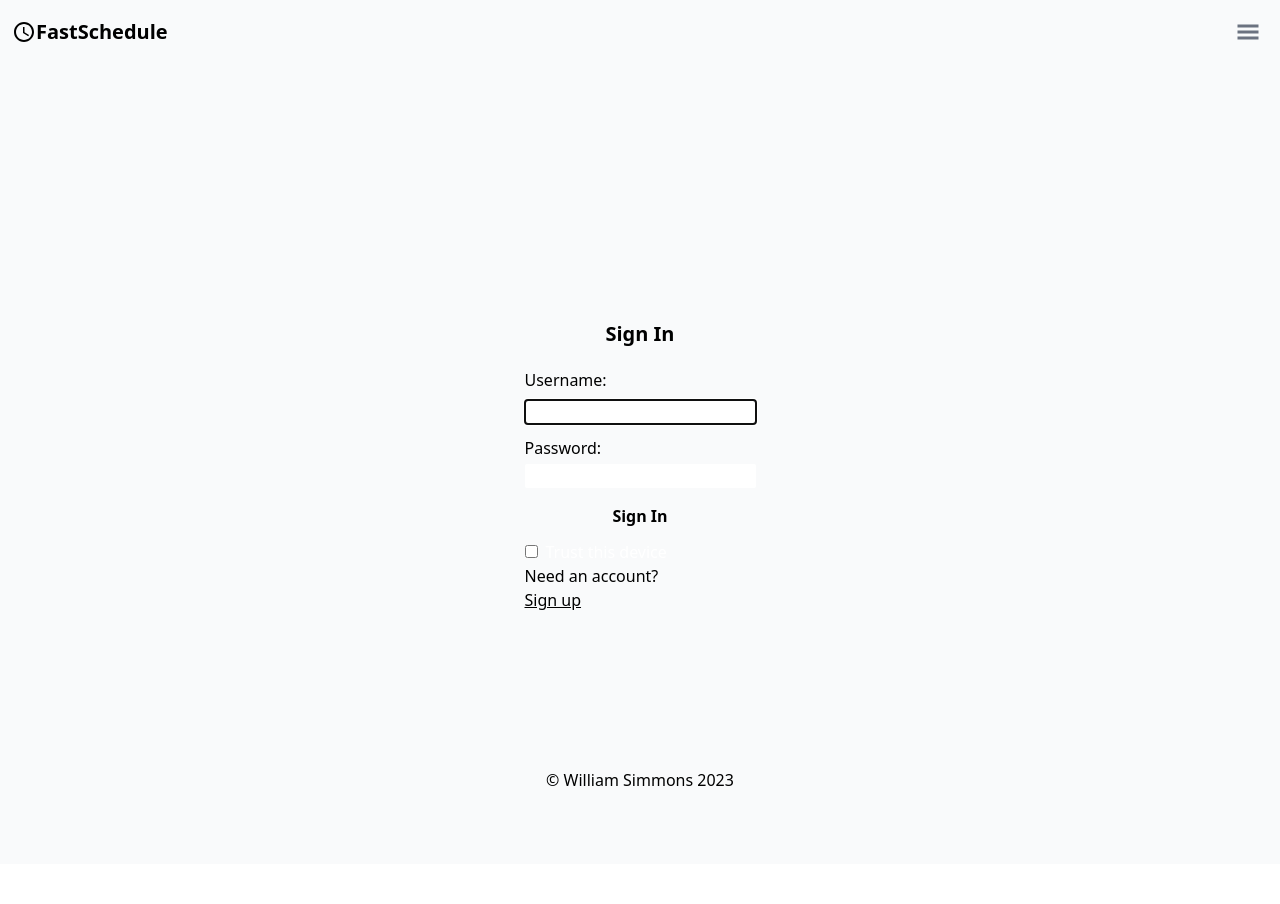
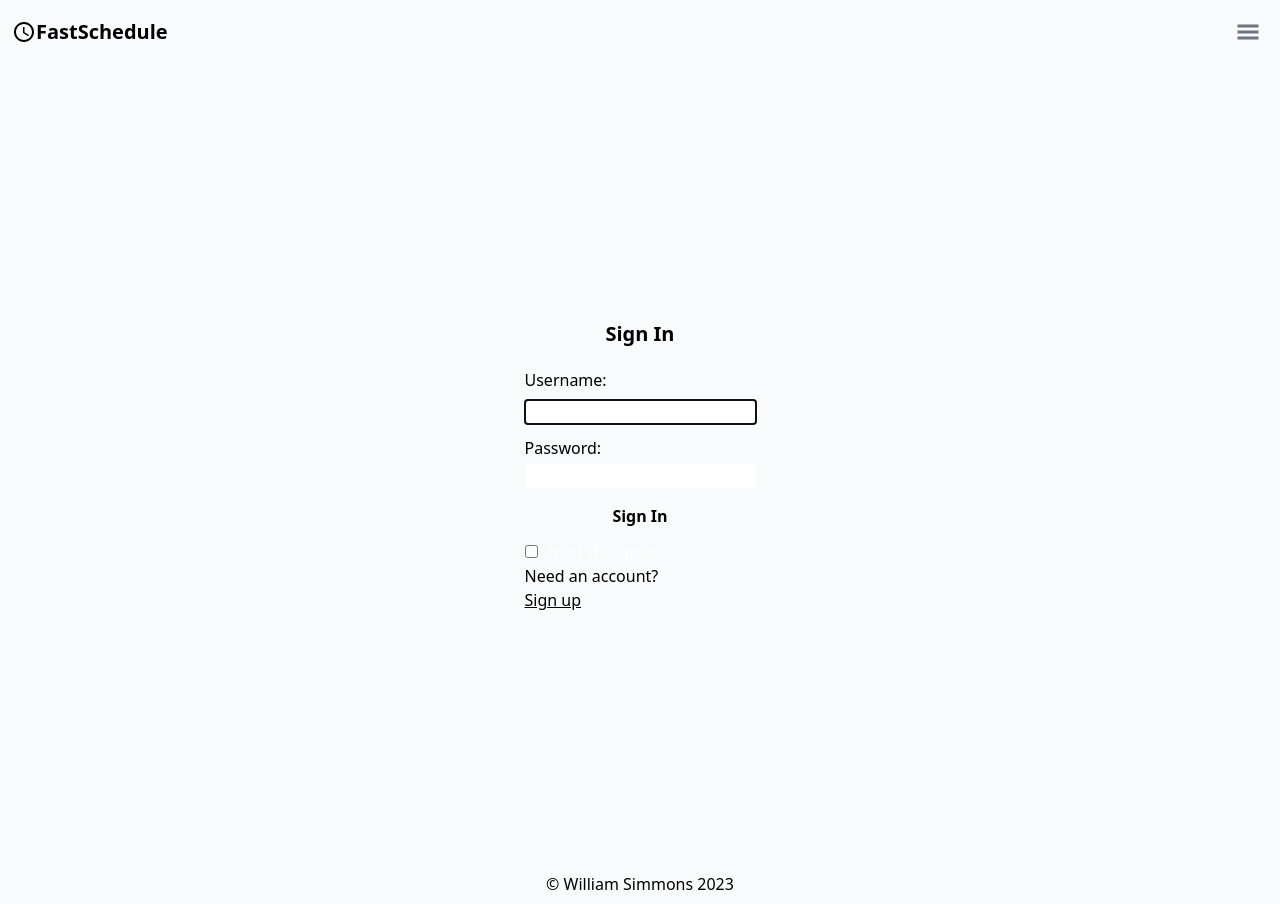
Before and after one commit to Deadrick99/SchedularFront, a React (Vite) app in the folder Schedular/: page /login in a window 1280 px wide. Before the commit the page ends 864 px from the top, so only its background shows below. Built offline with nearby package versions, Linux system fonts and the light colour scheme.

Commit message:
changed footer

```diff
--- a/Schedular/src/components/Availability.jsx
+++ b/Schedular/src/components/Availability.jsx
@@ -791,10 +791,7 @@ function Availability() {
                <button className={availSet ? "hidden" :'rounded-sm bg-white text-gray-800 text-center'} type = "submit">Submit</button>
 
             </form>
-            <span className='h-10 w-full screen fixed bottom-0 bg-gray-50 border-gray-200 dark:bg-gray-800 dark:border-gray-700
-            flex flex-wrap items-center mx-auto'>
-        <p className='self-center mx-auto text-md dark:text-white'>© William Simmons 2023</p>
-         </span>
+
     </section>
     </div>
   )
--- a/Schedular/src/components/Footer.jsx
+++ b/Schedular/src/components/Footer.jsx
@@ -2,7 +2,7 @@ import React from 'react'
 import "../output.css"
 function Footer() {
   return (
-    <span className='h-10 w-full screen fixed bottom-0 bg-gray-50 border-gray-200 dark:bg-gray-800 dark:border-gray-700
+    <span className='h-10 w-full bottom-0 bg-gray-50 border-gray-200 dark:bg-gray-800 dark:border-gray-700
     flex flex-wrap items-center mx-auto'>
         <p className='self-center mx-auto text-md dark:text-white'>© William Simmons 2023</p>
     </span>
--- a/Schedular/src/components/Login.jsx
+++ b/Schedular/src/components/Login.jsx
@@ -119,10 +119,7 @@ function Login() {
               </span>
             </p>
           </form>
-          <span className='h-10 w-full screen fixed bottom-0 bg-gray-50 border-gray-200 dark:bg-gray-800 dark:border-gray-700
-            flex flex-wrap items-center mx-auto'>
-        <p className='self-center mx-auto text-md dark:text-white'>© William Simmons 2023</p>
-         </span>
+
         </section>
   )
 }
--- a/Schedular/src/components/MakeSchedule.jsx
+++ b/Schedular/src/components/MakeSchedule.jsx
@@ -627,16 +627,12 @@ function MakeSchedule() {
 
                 </div>
                 {algoDone?
-                 displayRows():<>Hi</>}
+                 displayRows():<></>}
                  </div>
             </div>
             <button onClick={() =>screenShot()}>take screenshot</button>
 
 
-           <span className='h-10 w-full screen fixed bottom-0 bg-gray-50 border-gray-200 dark:bg-gray-800 dark:border-gray-700
-            flex flex-wrap items-center mx-auto'>
-        <p className='self-center mx-auto text-md dark:text-white'>© William Simmons 2023</p>
-         </span>
             </section>
 
             )
--- a/Schedular/src/components/Register.jsx
+++ b/Schedular/src/components/Register.jsx
@@ -315,10 +315,7 @@ const Register= ()  => {
         </span>
       </p>
         </div>
-        <span className='h-10 w-full screen fixed bottom-0 bg-gray-50 border-gray-200 dark:bg-gray-800 dark:border-gray-700
-            flex flex-wrap items-center mx-auto'>
-        <p className='self-center mx-auto text-md dark:text-white'>© William Simmons 2023</p>
-         </span>
+
     </section>
 
    ) }
--- a/Schedular/src/components/StoreHours.jsx
+++ b/Schedular/src/components/StoreHours.jsx
@@ -332,6 +332,7 @@ function StoreHours() {
         setAction(!action);
     }
   return (
+
     <section className='border-gray-200 bg-gray-50 min-h-screen w-full dark:bg-gray-800 dark:border-gray-700 dark:text-white flex flex-col m-auto items-center justify-center'>
         <h1 className='text-center font-semibold text-xl mb-8'>Store Hours</h1>
         <div className='flex flex-row justify-between w-3/4'>
@@ -460,12 +461,10 @@ function StoreHours() {
           {displayGrid("Sunday")}
            {addGrid("Sunday")}
         </div>
-        <span className='h-10 w-full screen fixed bottom-0 bg-gray-50 border-gray-200 dark:bg-gray-800 dark:border-gray-700
-            flex flex-wrap items-center mx-auto'>
-        <p className='self-center mx-auto text-md dark:text-white'>© William Simmons 2023</p>
-         </span>
+
 
     </section>
+
   )
 }
 
--- a/Schedular/src/components/storeShifts.jsx
+++ b/Schedular/src/components/storeShifts.jsx
@@ -174,10 +174,7 @@ function StoreShifts() {
 
 
     </div>
-    <span className='h-10 w-full screen fixed bottom-0 bg-gray-50 border-gray-200 dark:bg-gray-800 dark:border-gray-700
-            flex flex-wrap items-center mx-auto'>
-        <p className='self-center mx-auto text-md dark:text-white'>© William Simmons 2023</p>
-         </span>
+
         </section>
   )
 }
```
